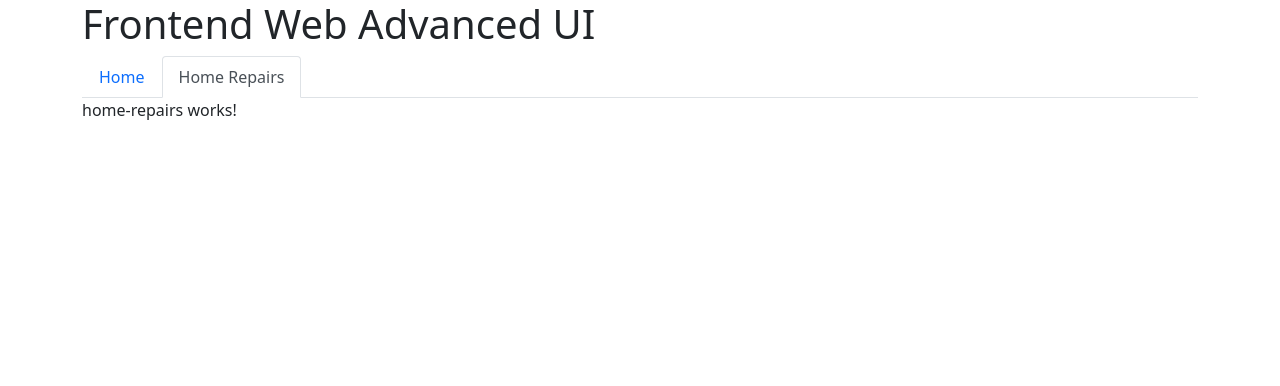
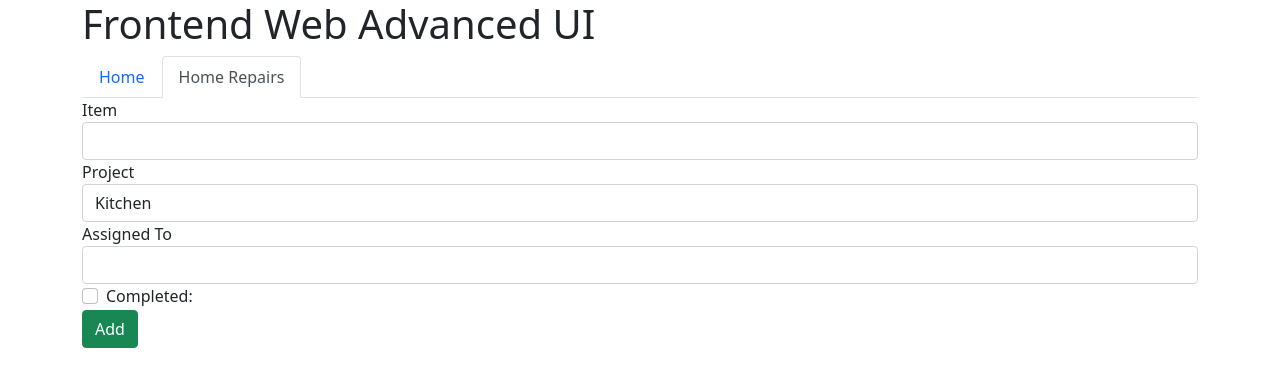
Before and after one commit to cmorton9249/few-adv-ui-apr-2021, an Angular app: page /home-repairs in a window 1280 px wide. Shown: the top 386 px of the page. Built offline with nearby package versions, Linux system fonts and the light colour scheme.

Commit message:
Created home repair entry component using reactive form

```diff
--- a/src/app/app.module.ts
+++ b/src/app/app.module.ts
@@ -8,6 +8,7 @@ import { NavComponent } from './components/nav/nav.component';
 import { HomeRepairsComponent } from './containers/home-repairs/home-repairs.component';
 import { HomeRepairEntryComponent } from './components/home-repair-entry/home-repair-entry.component';
 import { HomeRepairListComponent } from './components/home-repair-list/home-repair-list.component';
+import { ReactiveFormsModule } from '@angular/forms';
 
 @NgModule({
   declarations: [
@@ -20,7 +21,8 @@ import { HomeRepairListComponent } from './components/home-repair-list/home-repa
   ],
   imports: [
     BrowserModule,
-    AppRoutingModule
+    AppRoutingModule,
+    ReactiveFormsModule
   ],
   providers: [],
   bootstrap: [AppComponent]
--- a/src/app/components/home-repair-entry/home-repair-entry.component.html
+++ b/src/app/components/home-repair-entry/home-repair-entry.component.html
@@ -1 +1,33 @@
-<p>home-repair-entry works!</p>
+<form [formGroup]="form"
+      (ngSubmit)="submit()">
+  <div class="form-group">
+    <label for="item">Item</label>
+    <input class="form-control"
+           name="item"
+           formControlName="item">
+  </div>
+  <div class="form-group">
+    <label for="project">Project</label>
+    <input class="form-control"
+           name="project"
+           formControlName="project">
+  </div>
+  <div class="form-group">
+    <label for="assignedTo">Assigned To</label>
+    <input class="form-control"
+           name="assignedTo"
+           formControlName="assignedTo">
+  </div>
+  <div class="form-check">
+    <input class="form-check-input"
+           type="checkbox"
+           formControlName="completed"
+           name="completed">
+    <label for="completed"
+           class="form-check-label">
+      Completed:
+    </label>
+  </div>
+  <button type="submit"
+          class="btn btn-success">Add</button>
+</form>
--- a/src/app/components/home-repair-entry/home-repair-entry.component.ts
+++ b/src/app/components/home-repair-entry/home-repair-entry.component.ts
@@ -1,4 +1,5 @@
 import { Component, OnInit } from '@angular/core';
+import { FormBuilder, FormGroup } from '@angular/forms';
 
 @Component({
   selector: 'app-home-repair-entry',
@@ -7,9 +8,19 @@ import { Component, OnInit } from '@angular/core';
 })
 export class HomeRepairEntryComponent implements OnInit {
 
-  constructor() { }
+  form: FormGroup;
+  constructor(private formBuilder: FormBuilder) { }
 
   ngOnInit(): void {
+    this.form = this.formBuilder.group({
+      item: ['', []],
+      project: ['Kitchen', []],
+      completed: [false, []],
+      assignedTo: ['', []]
+    })
   }
 
+  submit() {
+    console.log(this.form.value);
+  }
 }
--- a/src/app/containers/home-repairs/home-repairs.component.html
+++ b/src/app/containers/home-repairs/home-repairs.component.html
@@ -1 +1 @@
-<p>home-repairs works!</p>
+<app-home-repair-entry></app-home-repair-entry>
```
